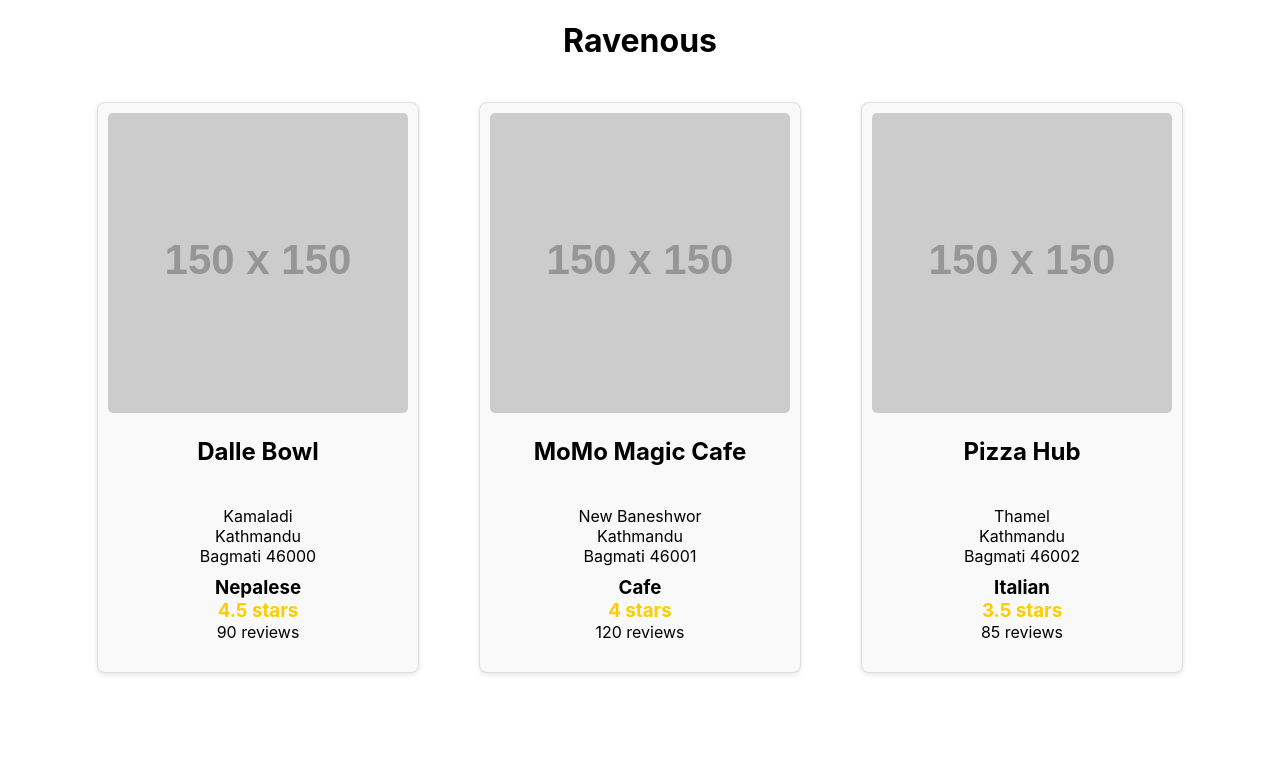
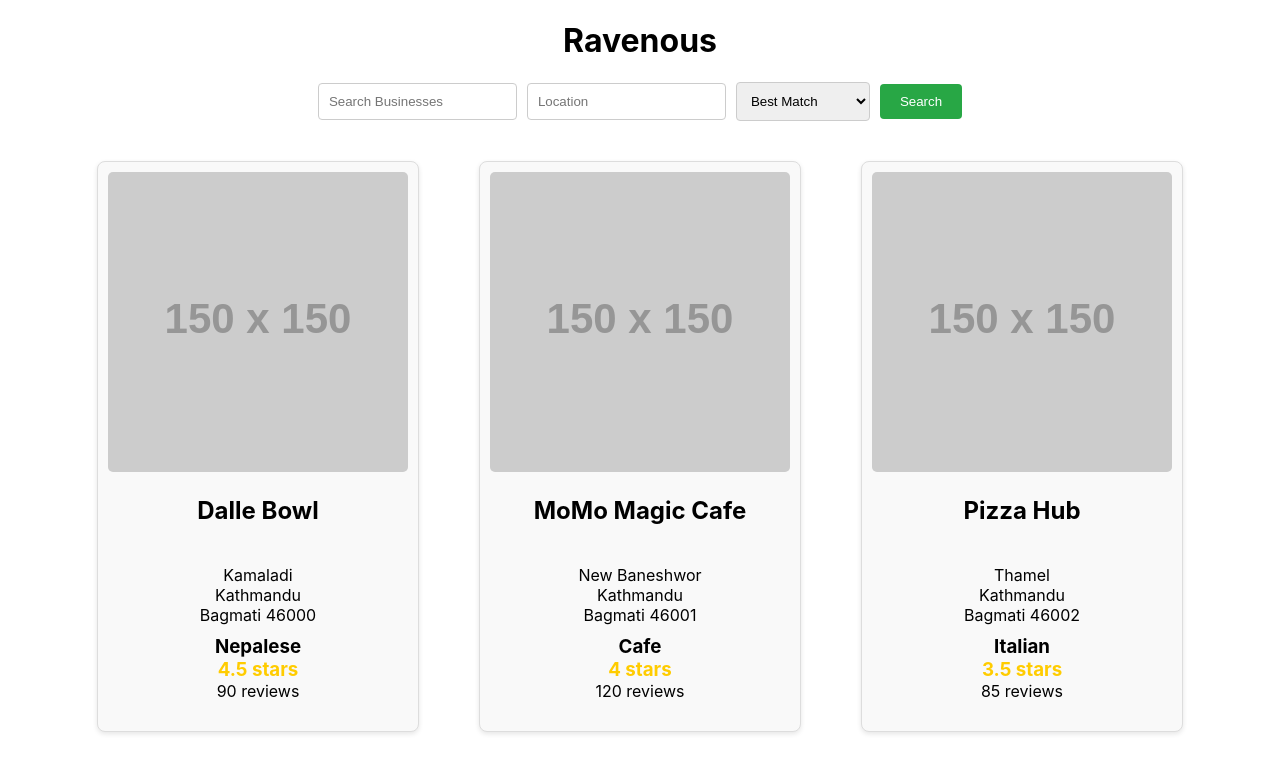
Before and after one commit to samirtamang33/ravenous, a React (Create React App) app: page / in a window 1280 px wide. Shown: the top 772 px of the page. Built offline with nearby package versions, Linux system fonts and the light colour scheme.

Commit message:
add search bar

```diff
--- a/src/App.js
+++ b/src/App.js
@@ -1,5 +1,6 @@
 import React from "react";
 import BusinessList from "./components/BusinessList/BusinessList";
+import SearchBar from "./components/SearchBar/SearchBar";
 import "./App.css";
 
 const businesses = [
@@ -42,9 +43,17 @@
 ];
 
 function App() {
+  const handleSearch = (term, location, sortBy) => {
+    console.log(
+      `Search Term: ${term}, Location: ${location}, Sort By: ${sortBy}`
+    );
+    // Here you will eventually call the Yelp API
+  };
+
   return (
     <div className="App">
       <h1>Ravenous</h1>
+      <SearchBar onSearch={handleSearch} />
       <BusinessList businesses={businesses} />
     </div>
   );
--- /dev/null
+++ b/src/components/SearchBar/SearchBar.css
@@ -0,0 +1,37 @@
+.SearchBar {
+  display: flex;
+  justify-content: center;
+  margin: 20px 0;
+}
+
+.SearchBar form {
+  display: flex;
+  align-items: center;
+}
+
+.SearchBar input {
+  margin-right: 10px;
+  padding: 10px;
+  border: 1px solid #ccc;
+  border-radius: 4px;
+}
+
+.SearchBar select {
+  margin-right: 10px;
+  padding: 10px;
+  border: 1px solid #ccc;
+  border-radius: 4px;
+}
+
+.SearchBar button {
+  padding: 10px 20px;
+  border: none;
+  border-radius: 4px;
+  background-color: #28a745;
+  color: white;
+  cursor: pointer;
+}
+
+.SearchBar button:hover {
+  background-color: #218838;
+}
--- /dev/null
+++ b/src/components/SearchBar/SearchBar.js
@@ -0,0 +1,78 @@
+import React from "react";
+import "./SearchBar.css";
+
+class SearchBar extends React.Component {
+  constructor(props) {
+    super(props);
+    this.state = {
+      term: "",
+      location: "",
+      sortBy: "best_match", // default sorting option
+    };
+
+    this.sortByOptions = {
+      "Best Match": "best_match",
+      "Highest Rated": "rating",
+      "Most Reviewed": "review_count",
+    };
+  }
+
+  // Handle input change for the search term and location
+  handleTermChange = (event) => {
+    this.setState({ term: event.target.value });
+  };
+
+  handleLocationChange = (event) => {
+    this.setState({ location: event.target.value });
+  };
+
+  // Handle sorting option change
+  handleSortByChange = (event) => {
+    this.setState({ sortBy: event.target.value });
+  };
+
+  // Handle form submission
+  handleSearch = (event) => {
+    event.preventDefault();
+    const { term, location, sortBy } = this.state;
+    this.props.onSearch(term, location, sortBy);
+  };
+
+  renderSortByOptions() {
+    return Object.keys(this.sortByOptions).map((sortOption) => {
+      const sortValue = this.sortByOptions[sortOption];
+      return (
+        <option key={sortValue} value={sortValue}>
+          {sortOption}
+        </option>
+      );
+    });
+  }
+
+  render() {
+    return (
+      <div className="SearchBar">
+        <form onSubmit={this.handleSearch}>
+          <input
+            type="text"
+            placeholder="Search Businesses"
+            value={this.state.term}
+            onChange={this.handleTermChange}
+          />
+          <input
+            type="text"
+            placeholder="Location"
+            value={this.state.location}
+            onChange={this.handleLocationChange}
+          />
+          <select value={this.state.sortBy} onChange={this.handleSortByChange}>
+            {this.renderSortByOptions()}
+          </select>
+          <button type="submit">Search</button>
+        </form>
+      </div>
+    );
+  }
+}
+
+export default SearchBar;
```
